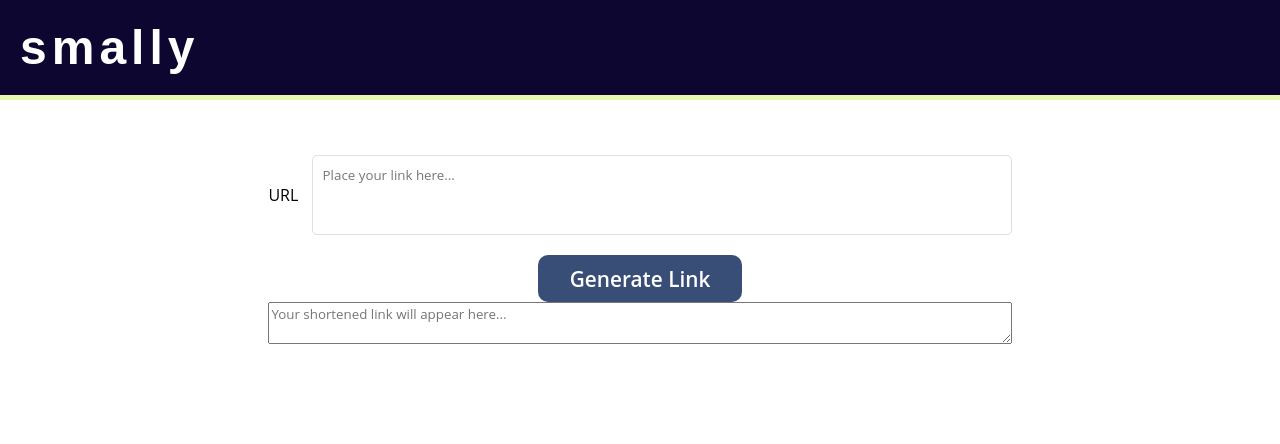
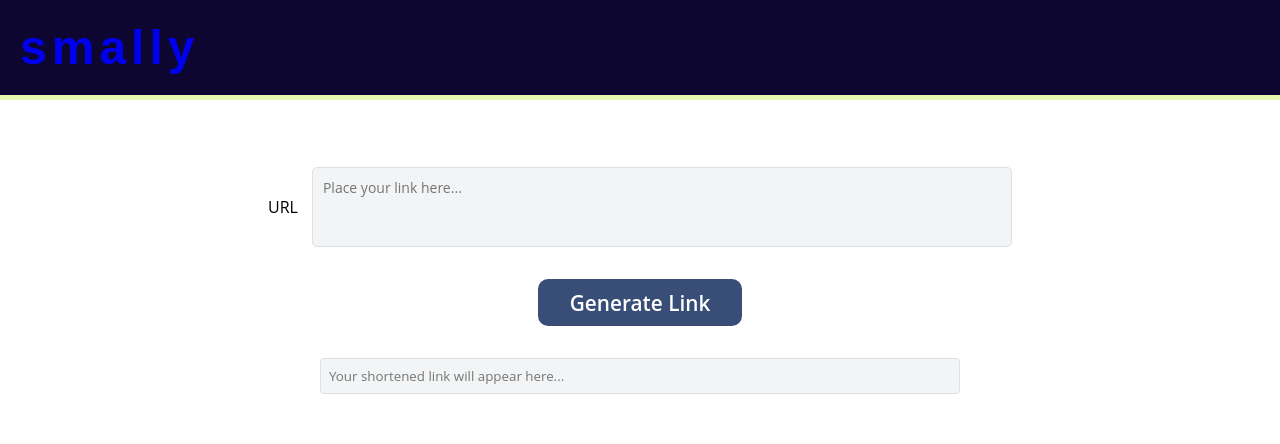
Before and after one commit to sidanand67/smally-link-shortener, a plain HTML site: page index.html in a window 1280 px wide. Drawn offline with Linux system fonts and the light colour scheme; a web font is replaced by a local one.

Commit message:
changed output url textarea to input

```diff
--- a/index.html
+++ b/index.html
@@ -7,14 +7,12 @@
         <title>Smally | Link Shortener</title>
 
         <link rel="stylesheet" href="./styles/styles.css" />
+       <link href="https://fonts.googleapis.com/css2?family=Mochiy+Pop+P+One&display=swap" rel="stylesheet">
 
-        <link rel="preconnect" href="https://fonts.googleapis.com" />
-        <link rel="preconnect" href="https://fonts.gstatic.com" crossorigin />
-       <link href="https://fonts.googleapis.com/css2?family=Mochiy+Pop+P+One&display=swap" rel="stylesheet">
     </head>
     <body>
         <header>
-            <h1>smally</h1>
+            <h1><a href="./index.html">smally</a></h1>
         </header>
 
         <main>
@@ -28,17 +26,12 @@
                     <button id="submit-btn">Generate Link</button>
                 </div>
 
-                <textarea
-                    name="result-box"
-                    id="result-box"
-                    placeholder="Your shortened link will appear here..."
-                    readonly
-                ></textarea>
+                <div class="input-grp">
+                    <input type="url" name="result-box" id="result-box" placeholder="Your shortened link will appear here..." readonly>
+                    <button id="copy-btn">Copy</button>
+                    <span id="custom-tooltip">copied!</span>
+                </div>
 
-                <div class="btn-grp">
-                    <button id="copy-btn">Copy</button>
-                </div>
-                <span id="custom-tooltip">copied!</span>
             </form>
         </main>
 
--- a/script.js
+++ b/script.js
@@ -23,7 +23,7 @@ function shortenLink() {
                     result_box.style.fontSize = "16px";
                     result_box.style.border = "2px solid #0D0630";
                     copy_btn.style.display = "block";
-                    result_box.innerHTML = data.link;
+                    result_box.value = data.link;
                 });
         }
         else{
@@ -49,7 +49,7 @@ function isValidURL(str) {
 function copyURL() {
     result_box.select();
     document.execCommand("copy");
-    document.getElementById("custom-tooltip").style.display = "inline";
+    document.getElementById("custom-tooltip").style.display = "flex";
     setTimeout(function () {
         document.getElementById("custom-tooltip").style.display = "none";
     }, 1000);
--- a/styles/styles.css
+++ b/styles/styles.css
@@ -12,9 +12,17 @@ header{
 
 header h1{
     color: white;
+}
+
+header h1 a{
+    letter-spacing: 5px;
     font-size: 3rem;
     font-family: 'Mochiy Pop P One', sans-serif;
-    letter-spacing: 5px;
+    text-decoration: none;
+}
+
+header h1 a:visited{
+    color: unset;
 }
 
 main{
@@ -29,7 +37,7 @@ form{
 }
 
 .input-grp{
-    margin: 20px 0;
+    margin: 2em auto;
 }
 
 .input-grp label{
@@ -45,13 +53,22 @@ form{
     max-width: 700px;
     height: 10vh;
     margin-left: 1em;
-    /* font-size: 16px;  */
+    font-size: 14px;
     border: 1px solid #dddfe2;
     border-radius: 5px;
+    background-color: #f3f4f5;
+}
+
+#result-box{
+    border: 1px solid #dddfe2;
+    background-color: #f3f4f5;
+    border-radius: 4px;
+    padding: 8px;
+    width: 50vw;
 }
 
 .btn-grp{
-    display: flex;
+    margin: 0 auto;
 }
 
 #submit-btn, #copy-btn{
@@ -68,6 +85,7 @@ form{
 #copy-btn{
     background-color: #2a9d8f;
     display: none;
+    margin: 1em auto;
 }
 
 #submit-btn:hover, #copy-btn:hover{
@@ -79,12 +97,12 @@ form{
 }
 
 
-
 #custom-tooltip {
     display: none;
-    margin: 10px auto;
+    margin: auto;
     padding: 5px 12px;
     background-color: #000000df;
     border-radius: 4px;
     color: #fff;
+    width: max-content;
 }
```
